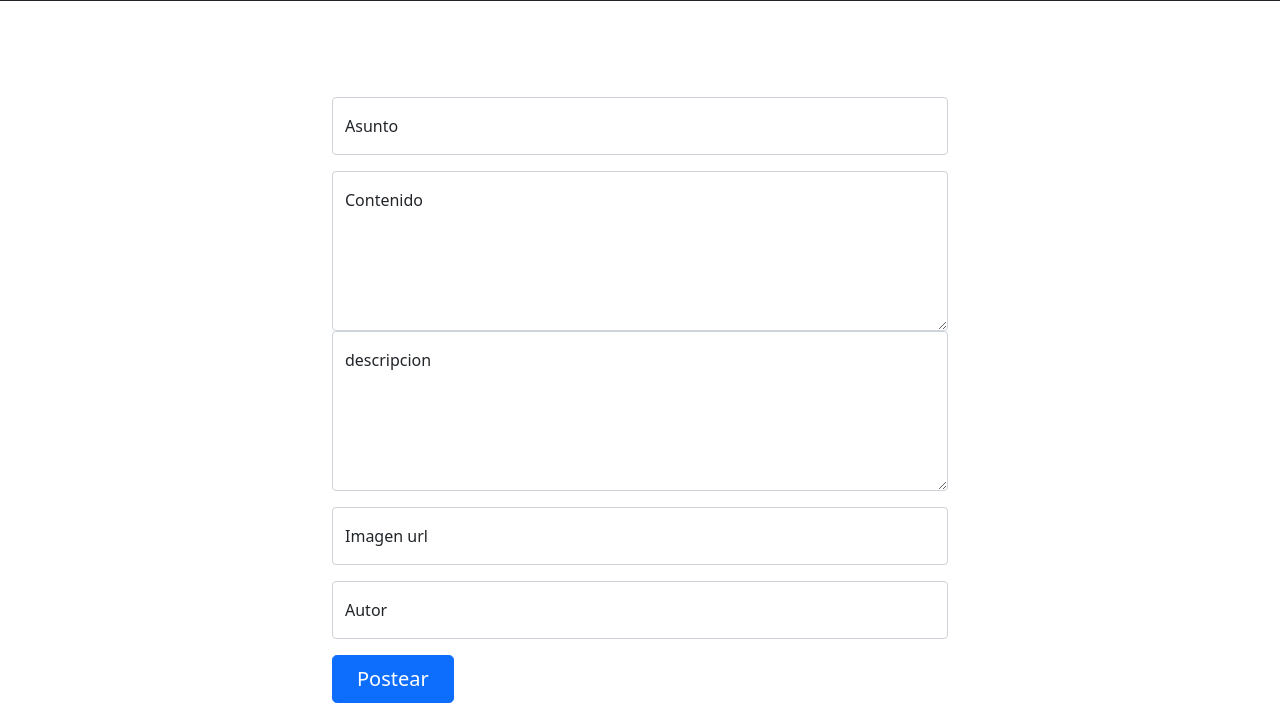
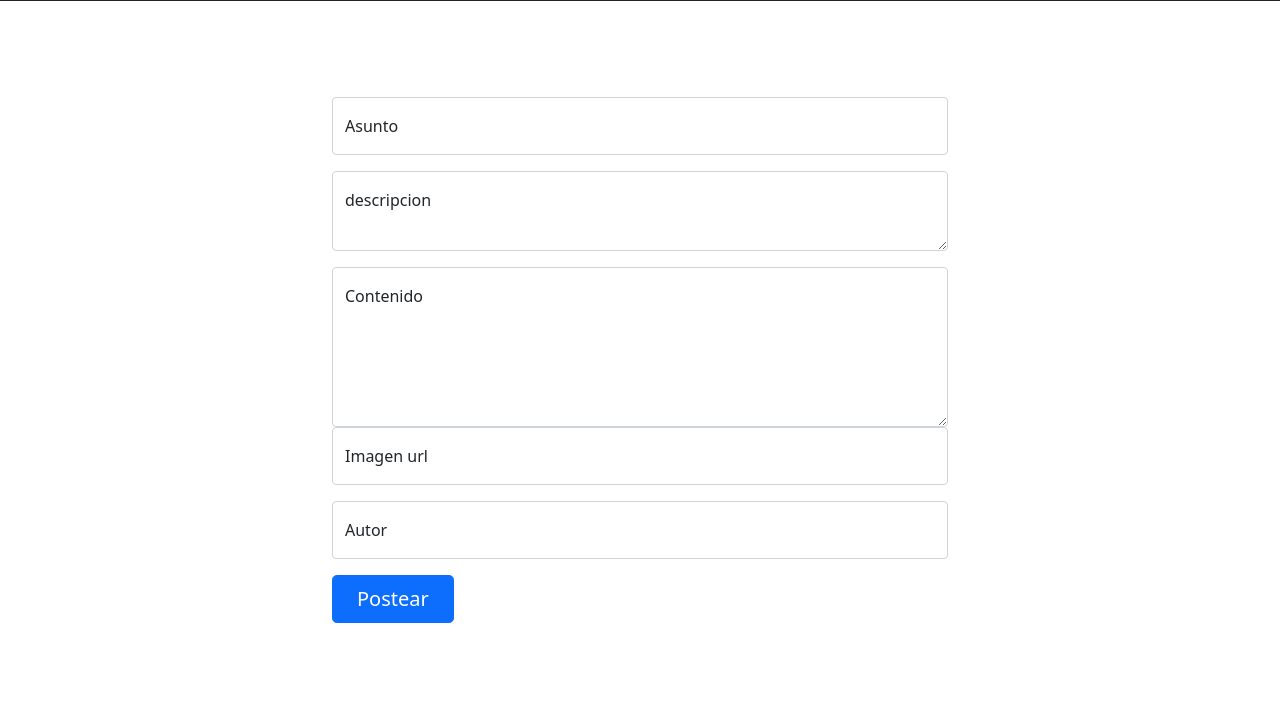
Before and after one commit to Lauti42/ProyectoFinal-Cerrotti-Alonso-Pelayo, a Django app: page /blog/General/NewPost/ in a window 1280 px wide. Shown: the part 149-868 px from the top of the page. After the commit the page ends 772 px from the top, so only its background shows below. Run offline with Django 3.2, Linux system fonts and the light colour scheme; parts of the project's set-up code (start-up, migrations or seed data) failed here and were passed over; some libraries are stand-ins or nearby versions.

Commit message:
Se resuelven problemas con el formulario de descripcion

```diff
--- a/Main/Blog_General/views.py
+++ b/Main/Blog_General/views.py
@@ -22,7 +22,7 @@ def NewPostSave(request):
         descripcion = request.POST['descripcion']
 
         #Guardando los datos en la DB
-        Entrys = Entry(nombre=nombre, contenido=contenido, imagen=imagen, autor=autor, request=descripcion)
+        Entrys = Entry(nombre=nombre, contenido=contenido, imagen=imagen, autor=autor, descripcion=descripcion)
         Entrys.save()
 
     return render(request, 'indexBase.html')
--- a/Main/templates/makeanewpost.html
+++ b/Main/templates/makeanewpost.html
@@ -27,17 +27,17 @@
                 <label for="name">Asunto</label>
 
             </div>
+            <!-- descripcion-->
+            <div class="form-floating mb-3">
+                <textarea class="form-control" id="descripcion" type="text" name="descripcion" placeholder="Es necesario una descripcion para realizar el Post" style="height: 5rem" data-sb-validations="required"></textarea>
+                <label for="message">descripcion</label>
+
+            </div>
             <!-- Contenido-->
             <div class="form-floating mb-3">
                 <textarea class="form-control" id="message" type="text" name="contenido" placeholder="Es necesario un contenido para realizar el Post" style="height: 10rem" data-sb-validations="required"></textarea>
                 <label for="message">Contenido</label>
 
-            <!-- Contenido-->
-            <div class="form-floating mb-3">
-                <textarea class="form-control" id="descripcion" type="text" name="descripcion" placeholder="Es necesario una descripcion para realizar el Post" style="height: 10rem" data-sb-validations="required"></textarea>
-                <label for="message">descripcion</label>
-
-            </div>
             <!-- Imagen-->
             <div class="form-floating mb-3">
                 <input class="form-control" id="name" type="text" name="imagen" placeholder="Ingresa una imagen para tu post" data-sb-validations="required" />
```
Also changed, not shown: Main/db.sqlite3.
